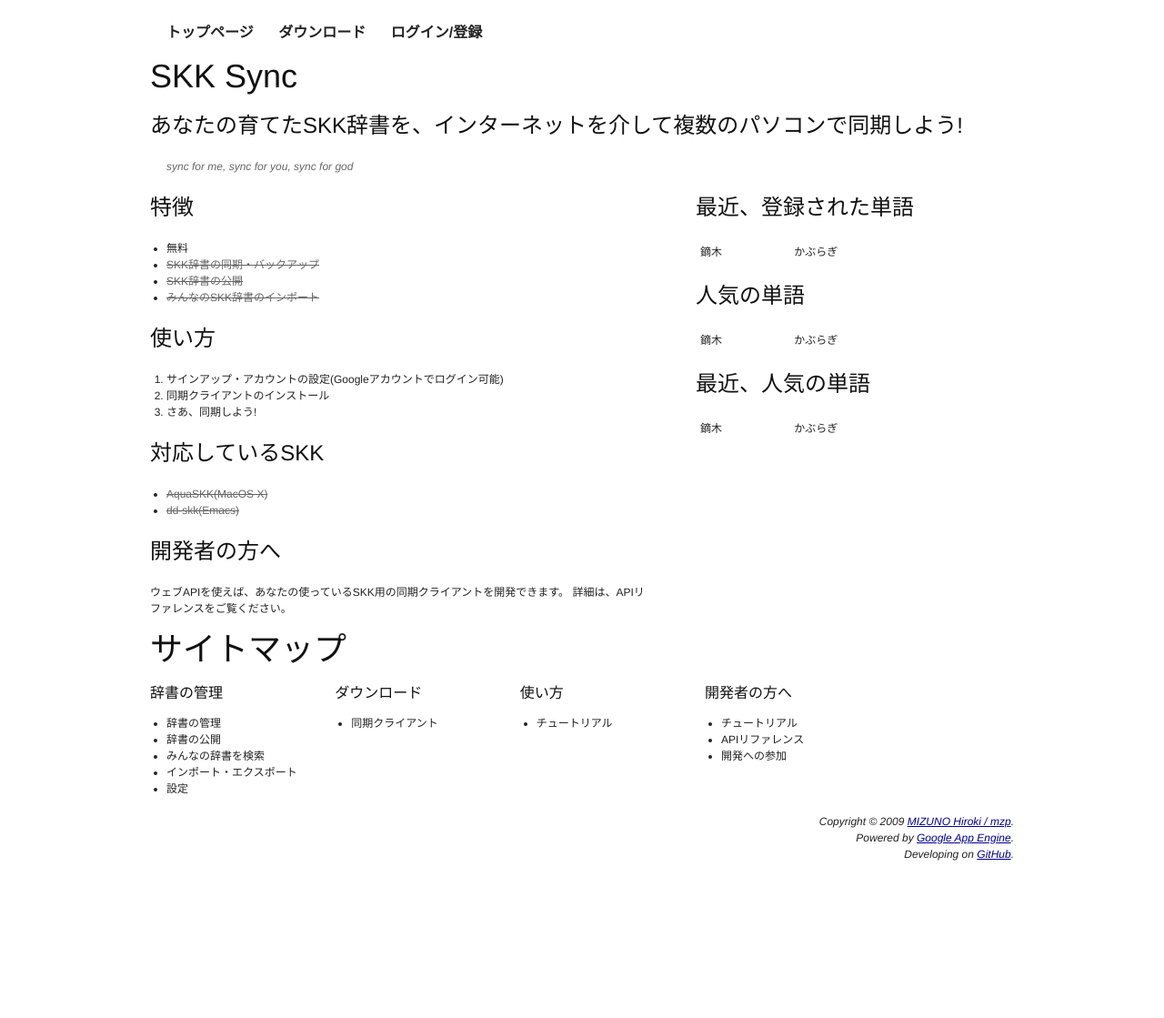
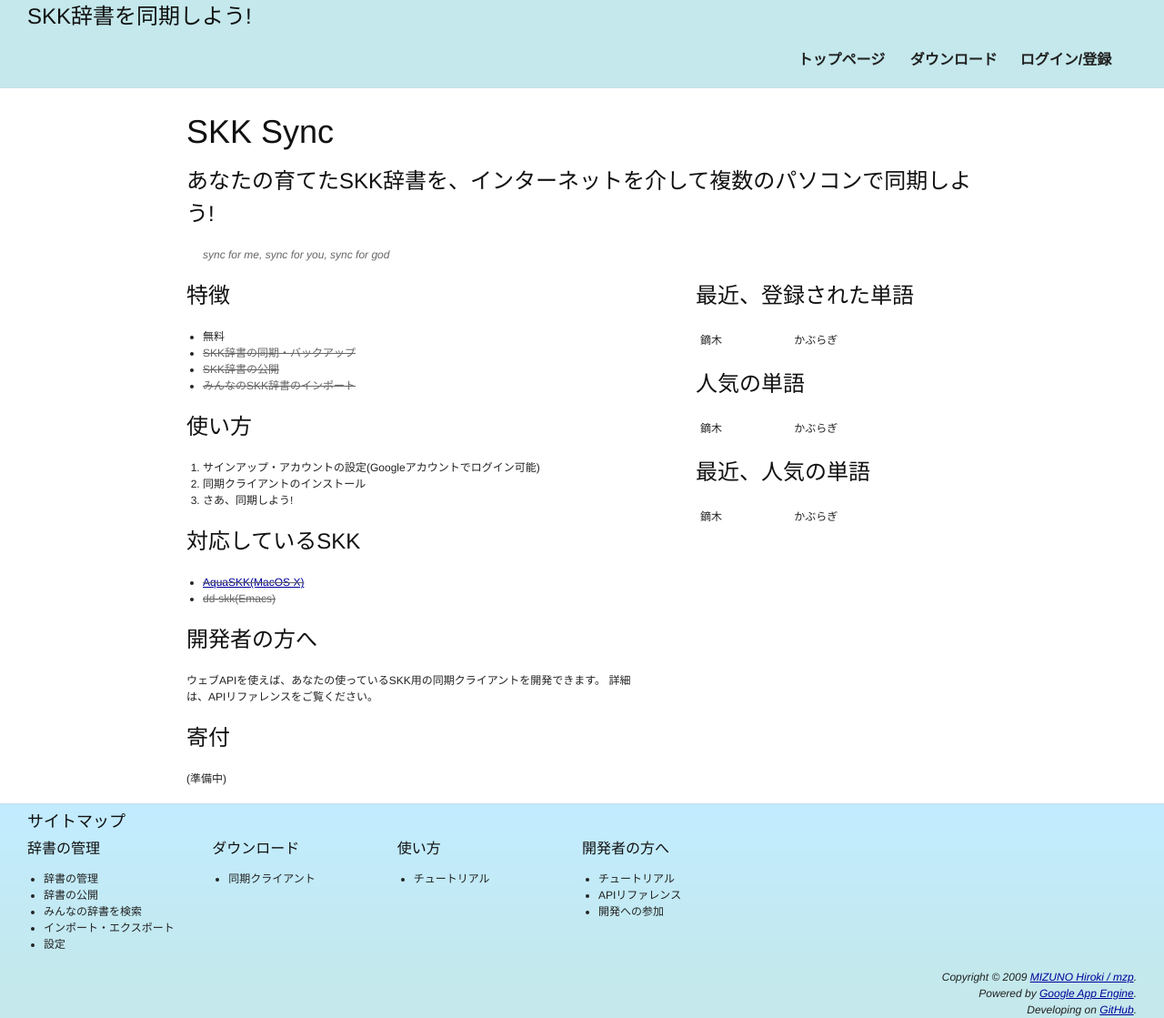
Before and after one commit to mzp/skk-sync, a Python web app: template templates/index.html in a window 1280 px wide. Shown: the part 354-1473 px from the top of the page at 91% size. Before the commit the page ends 1300 px from the top, so only its background shows below. Run offline with Jinja, Linux system fonts and the light colour scheme; the template is opened without the code that fills it, so the values that code supplies are empty.

Commit message:
set color style

```diff
--- a/css/main.css
+++ b/css/main.css
@@ -1,11 +1,22 @@
-body {
-    background-image: url("ribon.gif");
-    background-repeat: no-repeat;
-    background-position: right top;
+.site,.publication {
+  background-image: url(grad.png);
+  background-repeat:repeat-x;
+  background-color: #C4E8EB;
+}
+
+.site{
+  padding:30px 30px 0px;
+  border-bottom: 1px solid #C7DFED;
+  margin-bottom:30px;
+}
+
+.publication{
+  padding:10px 30px 0px;
+  border-top: 1px solid #C7DFED;
 }
 
 .site .navigation > ul  {
-  text-align:justify;
+  text-align:right;
 }
 
 .site .navigation > ul > li {
@@ -13,23 +24,27 @@
   width: 120px;
   font-size:16px;
   font-weight:bold;
+  text-align:center;
 }
 
-.site .navigation > div {
+.publication .navigation > div {
   vertical-align: top;
   display: inline-block;
   width: 200px;
 }
 
-.site .navigation > div > h2.title {
+.publication .navigation > h1.title {
+  font-size:18px;
+}
+.publication .navigation > div > h2.title {
   font-size:16px;
 }
 
-.site .credits {
+.publication .credits {
   text-align: right;
 }
 
-.site .credits > *{
+.publication .credits > *{
   font-style:italic;
   text-align: right;
   margin:0;
--- a/templates/index.html
+++ b/templates/index.html
@@ -10,8 +10,7 @@
     <title>SKK Sync - SKK辞書を同期しよう!</title>
   </head>
   <body>
-    <div class="container">
-      <div class="site span-24">
+    <div class="site">
       <h1 class="title">SKK Sync
 	<a href="http://b.hatena.ne.jp/entry/http://skk-sync.appspot.com/"
 	   style="border:none;text-decoration:none">
@@ -30,13 +29,14 @@
       </div>
     </div>
 
-      <div class="page span-24">
+    <div class="container">
+      <div class="page span-22 prepend-1 append-1">
 	<h1 class="title">SKK Sync</h1>
 	<h2 class="description">あなたの育てたSKK辞書を、インターネットを介して複数のパソコンで同期しよう!</h2>
 	<blockquote>
 	  sync for me, sync for you, sync for god
 	</blockquote>
-      	<div class="guide span-14 append-1">
+      	<div class="guide span-13 append-1">
 	  <h2>特徴</h2>
 	  <ul>
 	    <li>無料</li>
@@ -54,7 +54,7 @@
 
 	  <h2>対応しているSKK</h2>
 	  <ul>
-	    <li><del>AquaSKK(MacOS X)</del></li>
+	    <li><del><a href="http://aquaskk.sourceforge.jp/">AquaSKK(MacOS X)</a></del></li>
 	    <li><del>dd-skk(Emacs)</del></li>
 	  </ul>
 
@@ -63,6 +63,9 @@
 	    ウェブAPIを使えば、あなたの使っているSKK用の同期クライアントを開発できます。
 	    詳細は、APIリファレンスをご覧ください。
 	  </p>
+
+	  <h2>寄付</h2>
+	  <p>(準備中)</p>
 	</div>
 
 	<div class="statics span-7">
@@ -88,10 +91,11 @@
 	  </div>
 	</div>
       </div>
+    </div>
 
-      <div class="site span-24">
+      <div class="publication">
 	<div class="navigation">
-	  <h1>サイトマップ</h1>
+	  <h1 class="title">サイトマップ</h1>
 	  <div>
 	    <h2 class="title">辞書の管理</h2>
 	    <ul>
@@ -132,6 +136,5 @@
 	  <p>Developing on <a href="http://github.com/mzp/skk-sync/tree/master">GitHub</a>.</p>
 	</div>
       </div>
-    </div>
   </body>
 </html>
```
Also changed, not shown: css/grad.png (added). Lines whose indentation alone changed are shown as unchanged.
